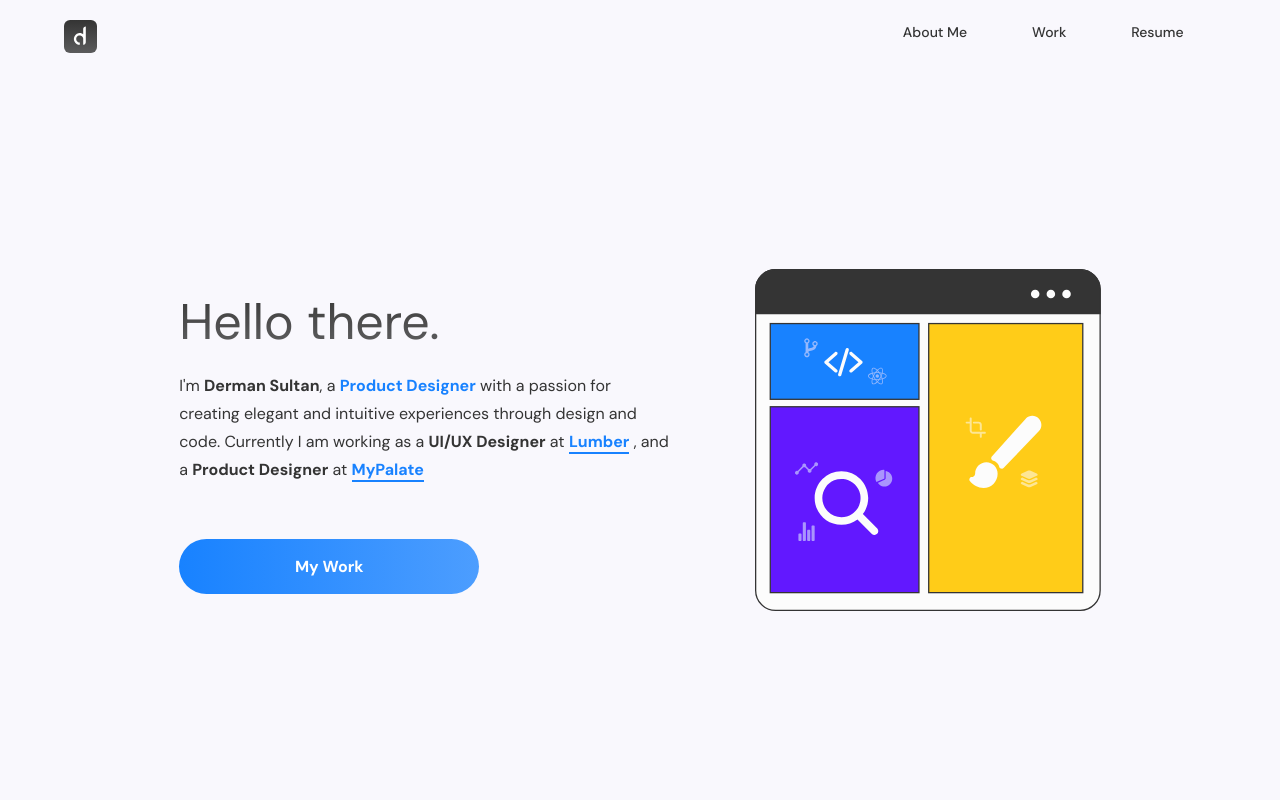
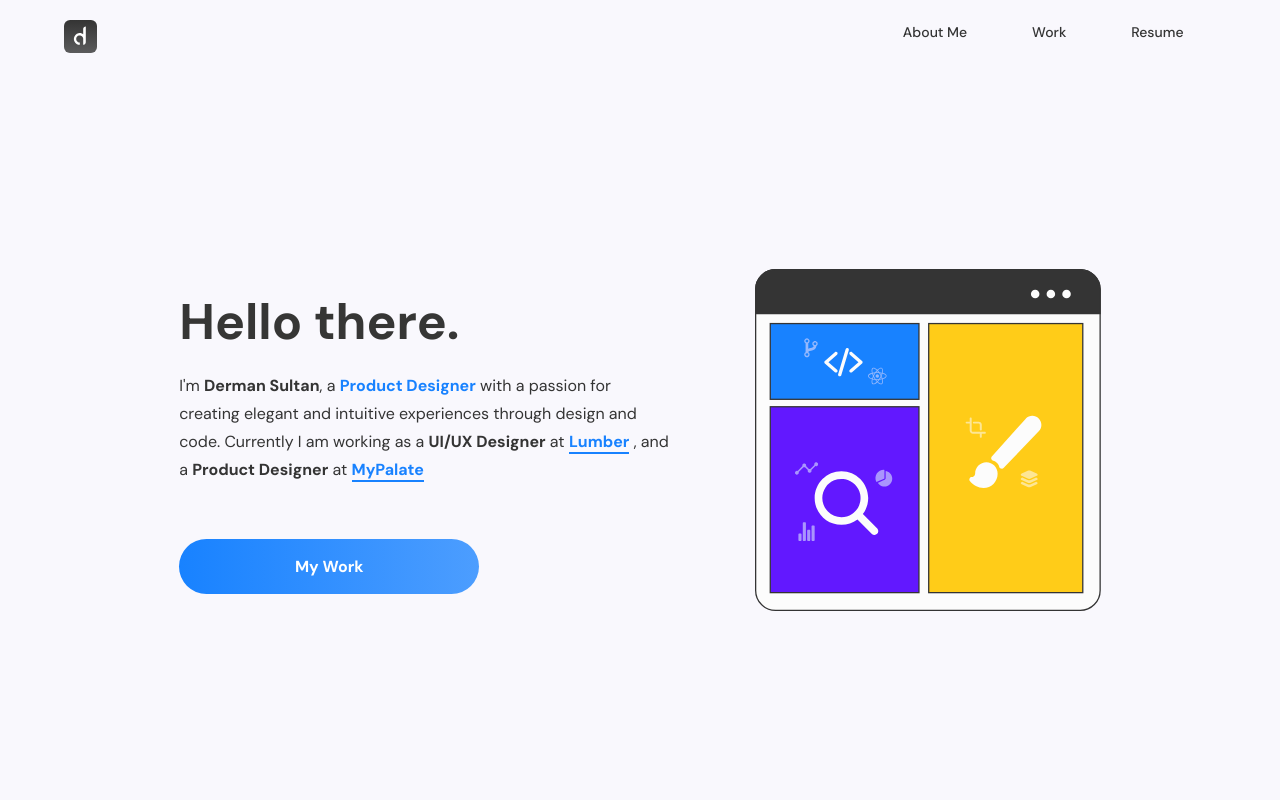
Before and after one commit to dermansultan/Portfolio2020, a React (Create React App) app: page / in a window 1280 px wide. Shown: the top 800 px of the page. Built offline with nearby package versions, Linux system fonts and the light colour scheme.

Commit message:
CSS updates

```diff
--- a/src/Components/Home.jsx
+++ b/src/Components/Home.jsx
@@ -69,13 +69,11 @@ const IntroPara = styled.p`
 const Header = styled.h1`
   font-family: DM Sans;
   font-style: normal;
-  font-weight: 400;
+  font-weight: 700;
   font-size: clamp(50px, 3.25vw, 144px);
   line-height: 140%;
   white-space: nowrap;
-  background: linear-gradient(180deg, #343434 0%, rgba(52, 52, 52, 0.75) 100%);
-  -webkit-background-clip: text;
-  -webkit-text-fill-color: transparent;
+  color: #363635;
 `;
 
 const Subheader = styled.h2`
@@ -122,6 +120,7 @@ const Btn = styled.button`
   border: none;
   width: 300px;
   height: 55px;
+  cursor: pointer;
   background: linear-gradient(
     90deg,
     #1882ff 0%,
```
